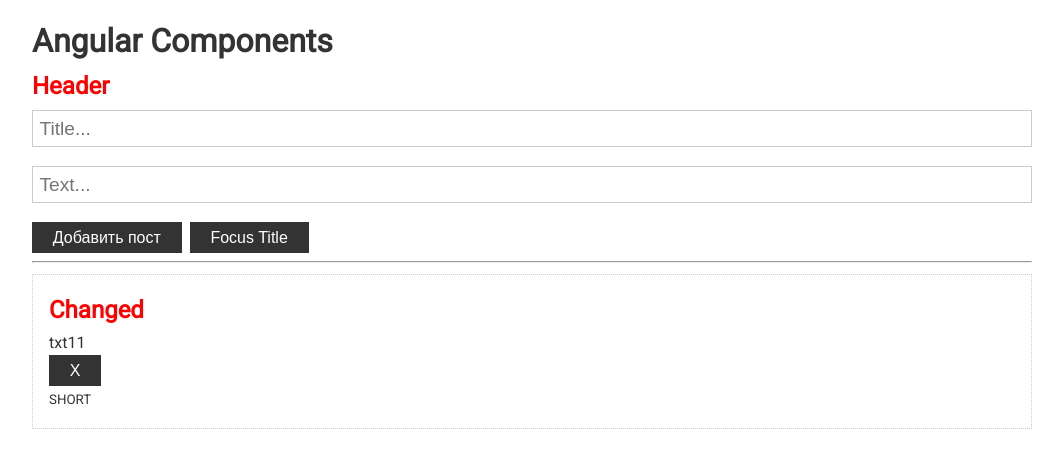
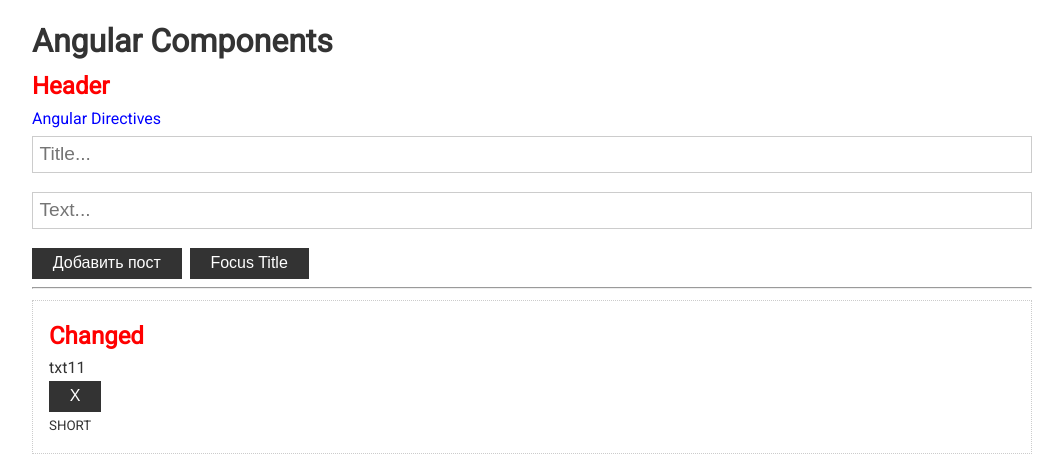
Before and after one commit to Alekskarb/angular, an Angular app: page / in a window 1280 px wide. Shown: the top 468 px of the page, without its empty margins (108-1171 px from the left). Built offline with nearby package versions, Linux system fonts and the light colour scheme.

Commit message:
feat: make directive

```diff
--- a/src/app/app.component.html
+++ b/src/app/app.component.html
@@ -1,6 +1,7 @@
 <div class="container">
   <h1>Angular Components</h1>
   <h2>Header</h2>
+  <p appStyle>Angular Directives</p>
 
   <app-post-form (onAdd)="emittedPost($event)"></app-post-form>
 
--- a/src/app/app.module.ts
+++ b/src/app/app.module.ts
@@ -5,12 +5,14 @@ import {AppComponent} from './app.component';
 import {FormsModule} from '@angular/forms';
 import {PostFormComponent} from './post-form/post-form.component';
 import {PostComponent} from './post/post.component';
+import {StyleDirective} from "./directives/style.directive";
 
 @NgModule({
   declarations: [
     AppComponent,
     PostFormComponent,
     PostComponent,
+    StyleDirective
   ],
   imports: [
     BrowserModule,
--- /dev/null
+++ b/src/app/directives/style.directive.ts
@@ -0,0 +1,12 @@
+import {Directive, ElementRef, Renderer2} from "@angular/core";
+
+@Directive(
+  {selector: '[appStyle]'}
+)
+
+export class StyleDirective {
+  constructor(private elRef: ElementRef, private  renderer: Renderer2 ) {
+    this.renderer.setStyle(elRef.nativeElement, 'color', 'blue')
+    // elRef.nativeElement.style.color = 'blue';
+  }
+}
```
